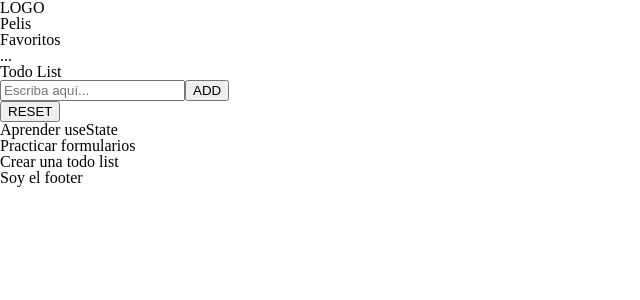
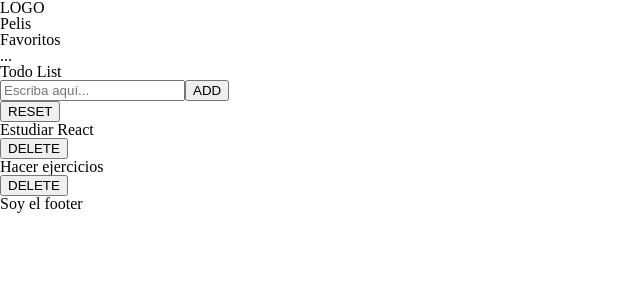
Before and after one commit to MarioMS2000/Ejercicio-React---TODO-list---useState, a React (Vite) app: page / in a window 1280 px wide. Shown: the top 300 px of the page, without its empty margins (0-640 px from the left). Built offline with nearby package versions, Linux system fonts and the light colour scheme.

Commit message:
Creación de Item y List

```diff
--- a/src/App.jsx
+++ b/src/App.jsx
@@ -3,8 +3,10 @@ import { v4 as uuidv4 } from "uuid";
 
 import LayoutDefault from "./template/LayoutDefault";
 import Form from "./components/Form";
+import List from "./components/List";
 import Button from "./components/Button";
 import tasksData from "./data/tasks.json";
+
 
 const App = () => {
   const [tasks, setTasks] = useState(tasksData); // tasks = array de tareas | setTasks = función para actualizar ese array
@@ -12,8 +14,10 @@ const App = () => {
   const addTask = (newTask) => {
     // Creamos un objeto nuevo, le generas una id única y lo guardas en tasks
     const taskObject = {
-      id: uuidv4(),
-      text: newTask,
+      _id: uuidv4(),
+      title: newTask,
+      desc: "",
+      isDone: false,
     };
     setTasks([...tasks, taskObject])
   };
@@ -23,19 +27,28 @@ const App = () => {
     setTasks(tasksData);
   };
 
+  // Para borrar una tarea
+  const deleteTask = (id) => {
+    // Con filter() -> recorre el array y construye uno nuevo solo con los elementos que tú le permites pasar si el id es dintinto del que queremos eliminar pues true y si no false y no lo megte al nuevo array
+    const newTask = tasks.filter((task) => {
+      if(task._id !== id){ // si el id es distinto → true → se conserva | si el id es igual → false → se elimina y el filter te devuelve un true o false
+        return true;
+      }
+        return false;
+
+    });
+    setTasks(newTask); // Aquí remplazamos el array viejo por el nuevo
+  }
+
+  // Para limpiar toda la lista
+
   return (
     <LayoutDefault>
       <main>
         <h1>Todo List</h1>
         <Form onAddTask={addTask} /> {/*Se lee como: <Componente nombreProp={valorQueLePaso} /> */}
         <Button text="RESET" onClick={resetTasks} />
-        <ul>
-          {
-            tasks.map((task) => (
-              <li key={task.id}>{task.text}</li>
-            ))
-          }
-        </ul>
+        <List tasks={tasks} onDeleteTask={deleteTask} />{/*El botón DELETE debe estar dentro de cada Item, porque cada Item sí conoce su tarea por eso no se pone un boton button, porque deleteTask necesita recibir un id */}
       </main>
     </LayoutDefault>
   );
--- /dev/null
+++ b/src/components/Item.jsx
@@ -0,0 +1,12 @@
+// pintar una tarea
+const Item = ({ task, onDeleteTask }) => {
+
+    return (
+        <>
+            <li>{task.title}</li>
+            <button onClick={() => onDeleteTask(task._id)} >DELETE</button> {/*onClick necesita una función, no el resultado de ejecutar una función. Si lo pongo así: onClick={onDeleteTask(task._id)} lo ejecuta ya sin el onclick por eso hay que darle una función*/}
+        </>
+    );
+}
+
+export default Item
--- /dev/null
+++ b/src/components/List.jsx
@@ -0,0 +1,14 @@
+import Item from "./Item";
+
+// recorrer tareas
+const List = ({ tasks, onDeleteTask }) => {
+    return (
+        <ul>
+            {tasks.map((task) => (
+                <Item key={task._id} task={task} onDeleteTask={onDeleteTask} />
+            ))}
+        </ul>
+    )
+}
+
+export default List
--- a/src/data/tasks.json
+++ b/src/data/tasks.json
@@ -1,14 +1,14 @@
 [
     {
-        "id": "1",
-        "text": "Aprender useState"
+        "_id": "1",
+        "title": "Estudiar React",
+        "desc": "Repasar useState",
+        "isDone": false
     },
     {
-        "id": "2",
-        "text": "Practicar formularios"
-    },
-    {
-        "id": "3",
-        "text": "Crear una todo list"
+        "_id": "2",
+        "title": "Hacer ejercicios",
+        "desc": "Practicar componentes",
+        "isDone": false
     }
 ]
```
